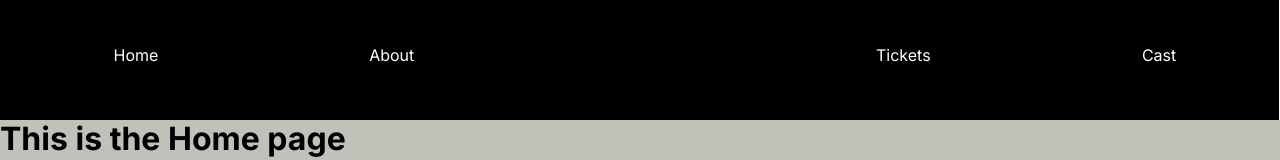
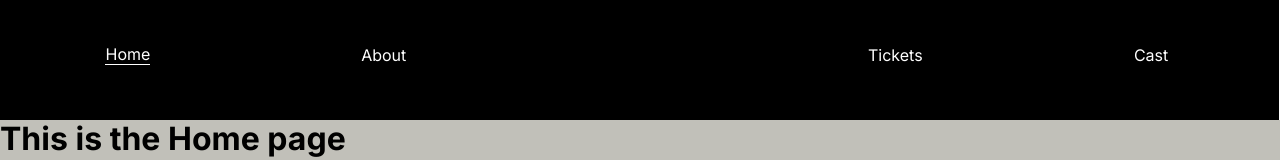
Before and after one commit to mikaelakihl/mi-graphic-tools-assignment2-jurassic-world, a Vue app: page / in a window 1280 px wide. In both pictures the pointer is over the link "Home". Shown: the top 160 px of the page. Built offline with nearby package versions, Linux system fonts and the light colour scheme; a web font is replaced by a local one.

Commit message:
feat: added hover effect

```diff
--- a/src/components/molecules/NavigationMobile.vue
+++ b/src/components/molecules/NavigationMobile.vue
@@ -103,9 +103,15 @@ function toggleHamburgerMenu() {
 
   .router-link {
     text-decoration: none;
-    padding-left: 1rem;
+    margin-left: 1rem;
     @include h4;
     color: $white;
+
+    &:hover{
+      border-bottom: 1px solid $white;
+
+
+    }
   }
 }
 
@@ -191,6 +197,10 @@ function toggleHamburgerMenu() {
     border-bottom: none;
     justify-content: center;
     height: auto;
+
+    .router-link{
+      margin-left: 0;
+    }
   }
 
   .nav-links {
@@ -217,6 +227,9 @@ function toggleHamburgerMenu() {
 
     .router-link-icon {
       max-width: 100%;
+      &:hover{
+        border-bottom: none;
+      }
     }
   }
 }
```
